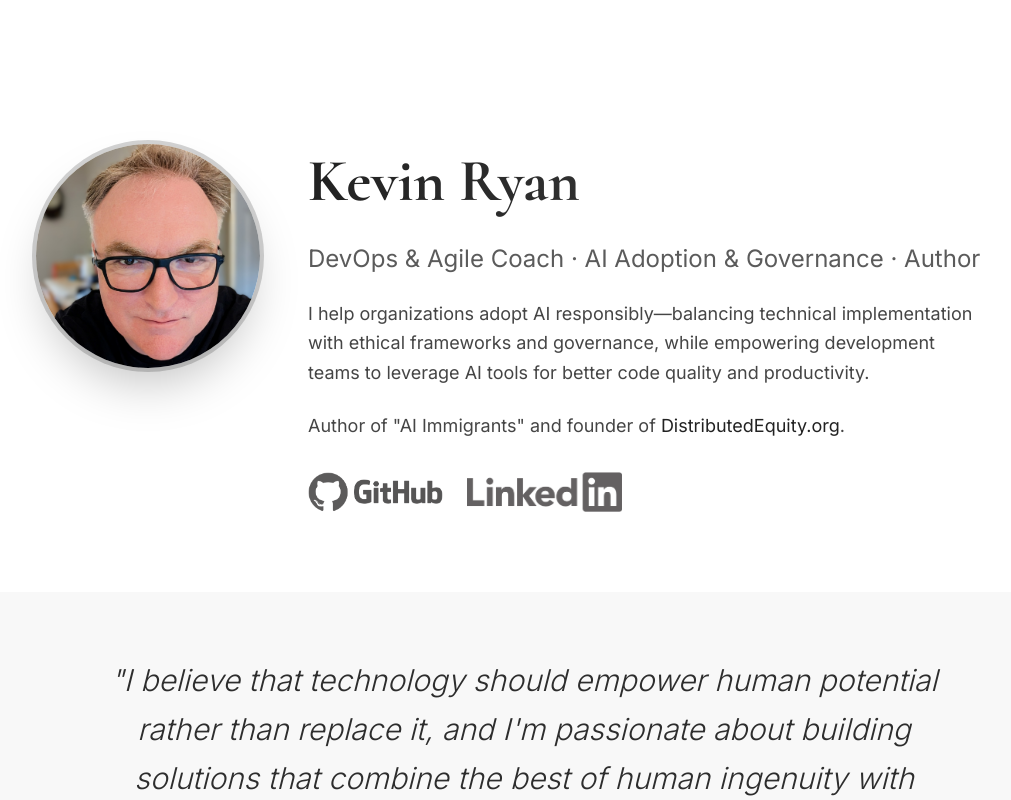
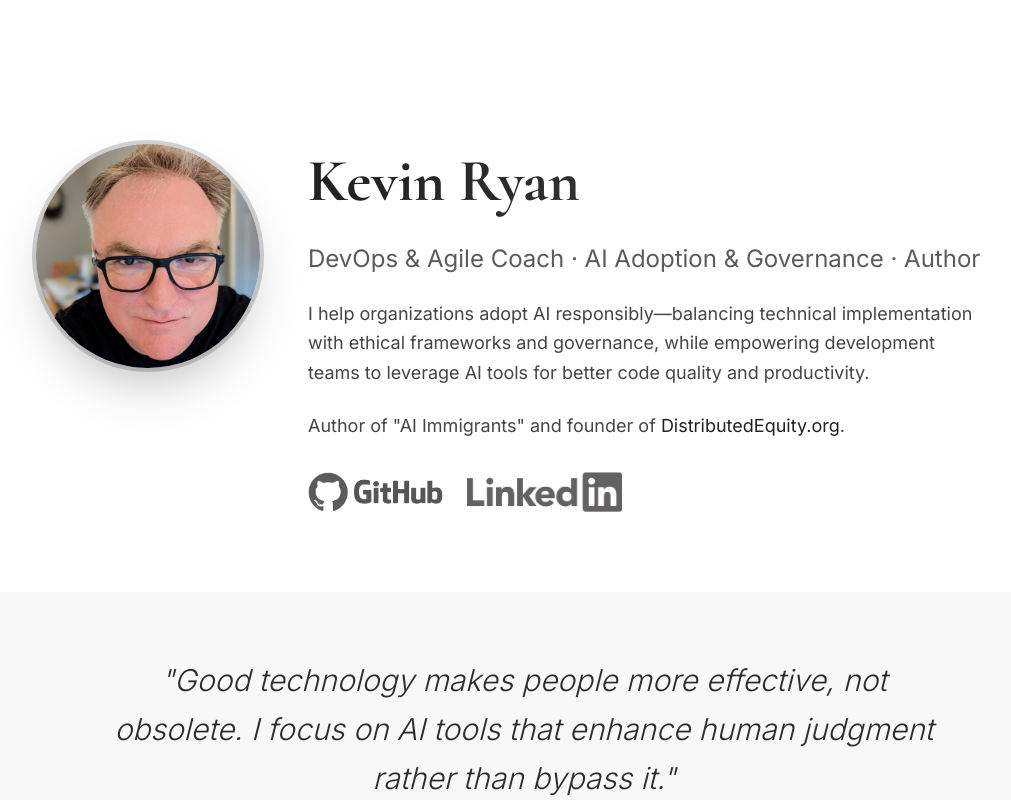
Before and after one commit to DevOpsKev/kevinryan-io, a Next.js app: page / in a window 1280 px wide. Shown: the top 800 px of the page, without its empty margins (116-1127 px from the left). Built offline with nearby package versions, Linux system fonts and the light colour scheme.

Commit message:
update hero quote

```diff
--- a/app/page.tsx
+++ b/app/page.tsx
@@ -83,9 +83,9 @@ export default function Page() {
       <section className="bg-base-200/50 py-16">
         <div className="max-w-4xl mx-auto px-6">
           <blockquote className="text-2xl md:text-3xl font-light text-center italic text-base-content/90 leading-relaxed">
-            "I believe that technology should empower human potential rather than replace it,
-            and I'm passionate about building solutions that combine the best of human ingenuity
-            with cutting-edge innovation."
+            "Good technology makes people more effective, not obsolete.
+            I focus on AI tools that enhance human judgment rather than
+            bypass it."
           </blockquote>
         </div>
       </section>
```
